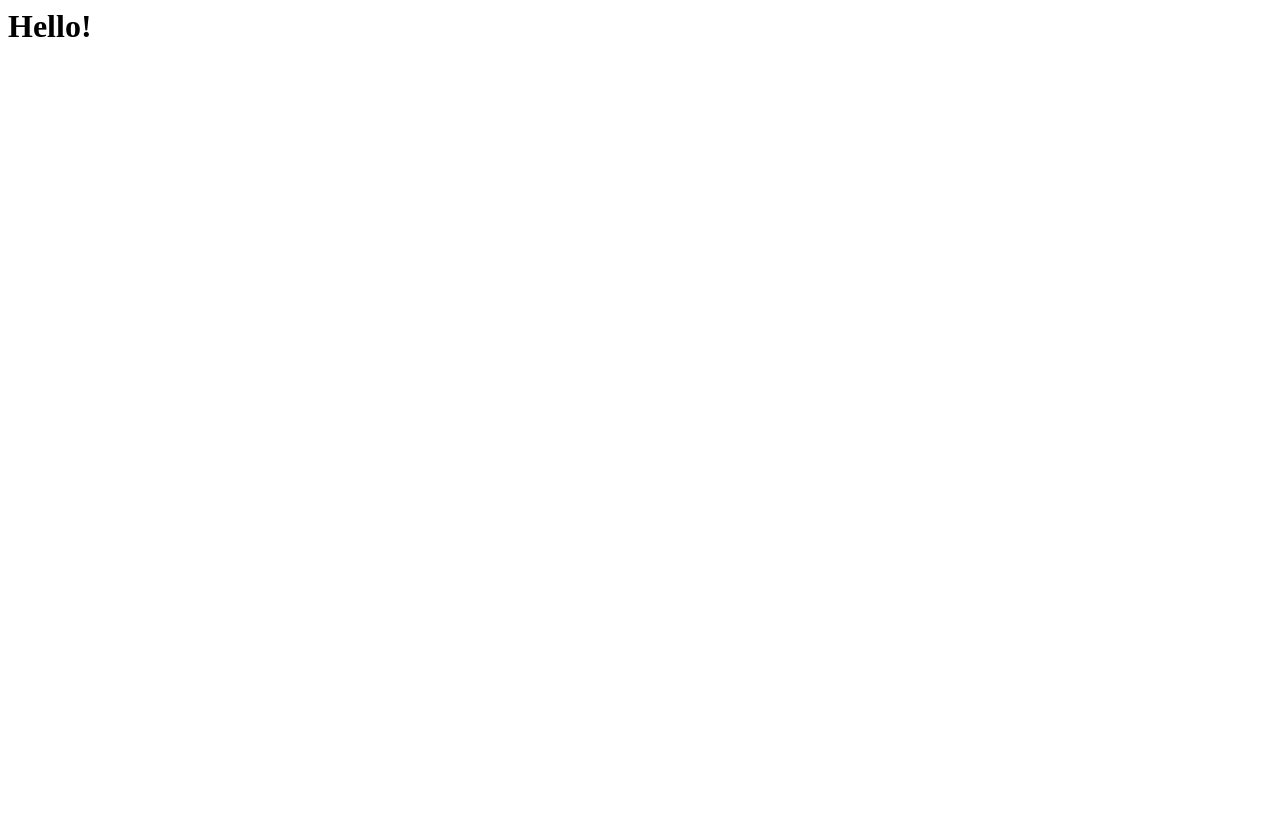
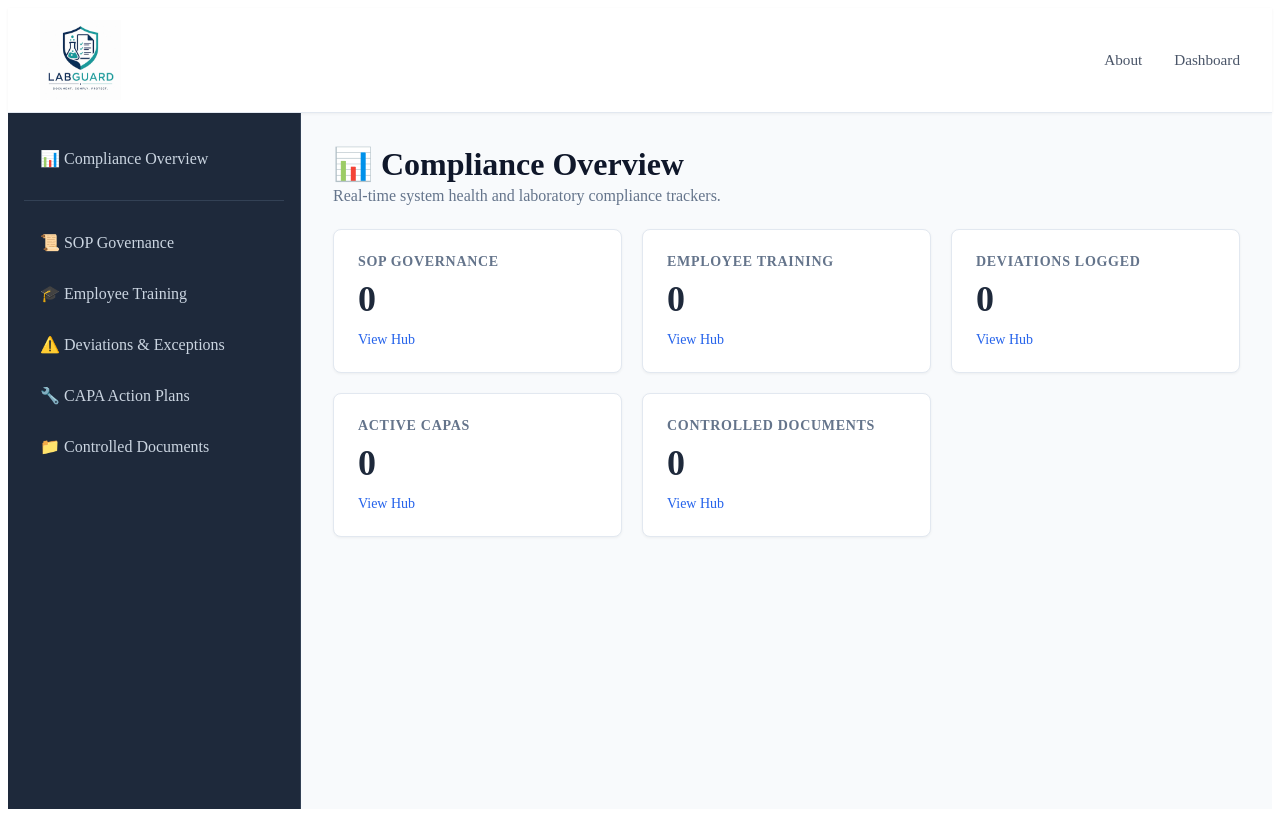
Before and after one commit to chengmichelley/labguard, a Django app: page / in a window 1280 px wide. Before the commit the page is almost empty. Before the commit the page ends 37 px from the top, so only its background shows below. Run offline with Django 5.2, Linux system fonts and the light colour scheme; data that the repository does not hold is empty.

Commit message:
Created App Databases and Fixed Compliance Overview Dashboard

```diff
--- a/main_app/static/css/base.css
+++ b/main_app/static/css/base.css
@@ -57,7 +57,7 @@ header {
 
 .layout-container {
     display: flex;
-    min-height: calc(100vh - 80px);
+    min-height: calc(100vh - 104px);
     margin: 0;
     padding: 0;
 }
@@ -100,3 +100,67 @@ main {
     padding: 32px;
     background-color: #f8fafc;
 }
+
+.overview-header h1 {
+    margin: 0 0 4px 0;
+    color: #0f172a;
+}
+
+.overview-header p {
+    margin: 0;
+    color: #64748b;
+}
+
+.dashboard-grid {
+    display: grid;
+    grid-template-columns: repeat(auto-fit, minmax(220px, 1fr));
+    gap: 20px;
+    margin-top: 24px;
+    width: 100%;
+}
+
+.stat-card {
+    display: block;
+    text-decoration: none;
+    background-color: #ffffff;
+    padding: 24px;
+    border-radius: 8px;
+    border: 1px solid #e2e8f0;
+    box-shadow: 0 1px 3px rgba(0, 0, 0, 0.05);
+    transition: transform 0.15s ease-in-out, box-shadow 0.15s ease-in-out, border-color 0.15s ease-in-out;
+    cursor: pointer;
+}
+
+.stat-card:hover {
+    transform: translateY(-2px);
+    box-shadow: 0 4px 12px rgba(0, 0, 0, 0.08);
+    border-color: #cbd5e1;
+}
+
+.stat-card h3 {
+    color: #64748b;
+    margin: 0 0 8px 0;
+    font-size: 14px;
+    text-transform: uppercase;
+    letter-spacing: 0.05em;
+}
+
+.stat-card .stat-number {
+    font-size: 36px;
+    font-weight: 700;
+    margin: 0;
+    color: #1e293b;
+}
+
+.stat-card .hub-link {
+    color: #2563eb;
+    font-size: 14px;
+    display: inline-block;
+    margin-top: 12px;
+    font-weight: 500;
+}
+
+.stat-card:hover .hub-link {
+    color: #1d4ed8;
+    text-decoration: underline;
+}
--- a/main_app/templates/main_app/base.html
+++ b/main_app/templates/main_app/base.html
@@ -6,14 +6,14 @@
         <meta charset="UTF-8" />
         <meta name="viewport" content="width=device-width, initial-scale=1.0" />
         <title>LabGuard</title>
-        <link rel="stylesheet" href="{% static 'css/base.css' %}" />
+        <link rel="stylesheet" href="{% static 'css/base.css' %}?v=1" />
 
         {% block head %} {% endblock %}
     </head>
     <body>
         <header>
             <div class="header-logo-container">
-                <a><img src="../../static/images/LabGuardLogo.png" alt="LabGuard Logo" height="80" width="auto" /></a>
+                <a><img src="{% static 'images/LabGuardLogo.png' %}" alt="LabGuard Logo" height="80" width="auto" /></a>
             </div>
             <nav class = "navbar">
                 <ul class = "nav-links">
--- a/main_app/templates/main_app/dashboard.html
+++ b/main_app/templates/main_app/dashboard.html
@@ -1,4 +1,40 @@
 {% extends 'main_app/base.html' %}
 {% block content %}
-  <h1>Compliance Overview</h1>
+  <div class= 'overview-header'>
+    <h1>📊 Compliance Overview</h1>
+    <p>Real-time system health and laboratory compliance trackers.</p>
+  </div>
+
+  <div class='dashboard-grid'>
+    <a href='{% url 'sops:dashboard' %}' class='stat-card'>
+      <h3>SOP Governance</h3>
+      <p class='stat-number'>{{ sop_count }}</p>
+      <span class='hub-link'>View Hub</span>
+    </a>
+
+    <a href='{% url 'training:dashboard' %}' class='stat-card'>
+      <h3>Employee Training</h3>
+      <p class='stat-number'>{{ training_count }}</p>
+      <span class='hub-link'>View Hub</span>
+    </a>
+
+    <a href='{% url 'deviations:dashboard' %}' class='stat-card'>
+      <h3>Deviations Logged</h3>
+      <p class='stat-number'>{{ deviation_count }}</p>
+      <span class='hub-link'>View Hub</span>
+    </a>
+
+    <a href='{% url 'capas:dashboard' %}' class='stat-card'>
+      <h3>Active CAPAs</h3>
+      <p class='stat-number'>{{ capa_count }}</p>
+      <span class='hub-link'>View Hub</span>
+    </a>
+
+    <a href='{% url 'documents:dashboard' %}' class='stat-card'>
+      <h3>Controlled Documents</h3>
+      <p class='stat-number'>{{ document_count }}</p>
+      <span class='hub-link'>View Hub</span>
+    </a>
+  </div>
+
 {% endblock %}
--- a/main_app/urls.py
+++ b/main_app/urls.py
@@ -4,7 +4,6 @@ from . import views
 app_name = 'main_app'
 
 urlpatterns = [
-    path('', views.home, name='home'),
     path('about/', views.about, name='about'),
-    path('dashboard/', views.overview_dashboard, name='overview'),
+    path('', views.overview_dashboard, name='overview'),
 ]
--- a/main_app/views.py
+++ b/main_app/views.py
@@ -1,15 +1,21 @@
 from django.shortcuts import render
 
-from django.http import HttpResponse
-
-def home(request):
-
-    return HttpResponse('<h1>Hello!</h1>')
+from sops.models import SopDocument
+from training.models import TrainingRecord
+from deviations.models import DeviationLog
+from capas.models import CapaAction
+from documents.models import ControlledDocuments
 
 def about(request):
 
     return render(request, 'main_app/about.html')
 
 def overview_dashboard(request):
-
-    return render(request, 'main_app/dashboard.html')
+    context = {
+        'sop_count': SopDocument.objects.count(),
+        'training_count': TrainingRecord.objects.count(),
+        'deviation_count': DeviationLog.objects.count(),
+        'capa_count': CapaAction.objects.count(),
+        'document_count': ControlledDocuments.objects.count(),
+    }
+    return render(request, 'main_app/dashboard.html', context)
```
Also changed, not shown: capas/migrations/0001_initial.py (added), deviations/migrations/0001_initial.py (added), documents/migrations/0001_initial.py (added), sops/migrations/0001_initial.py (added), training/migrations/0001_initial.py (added).
